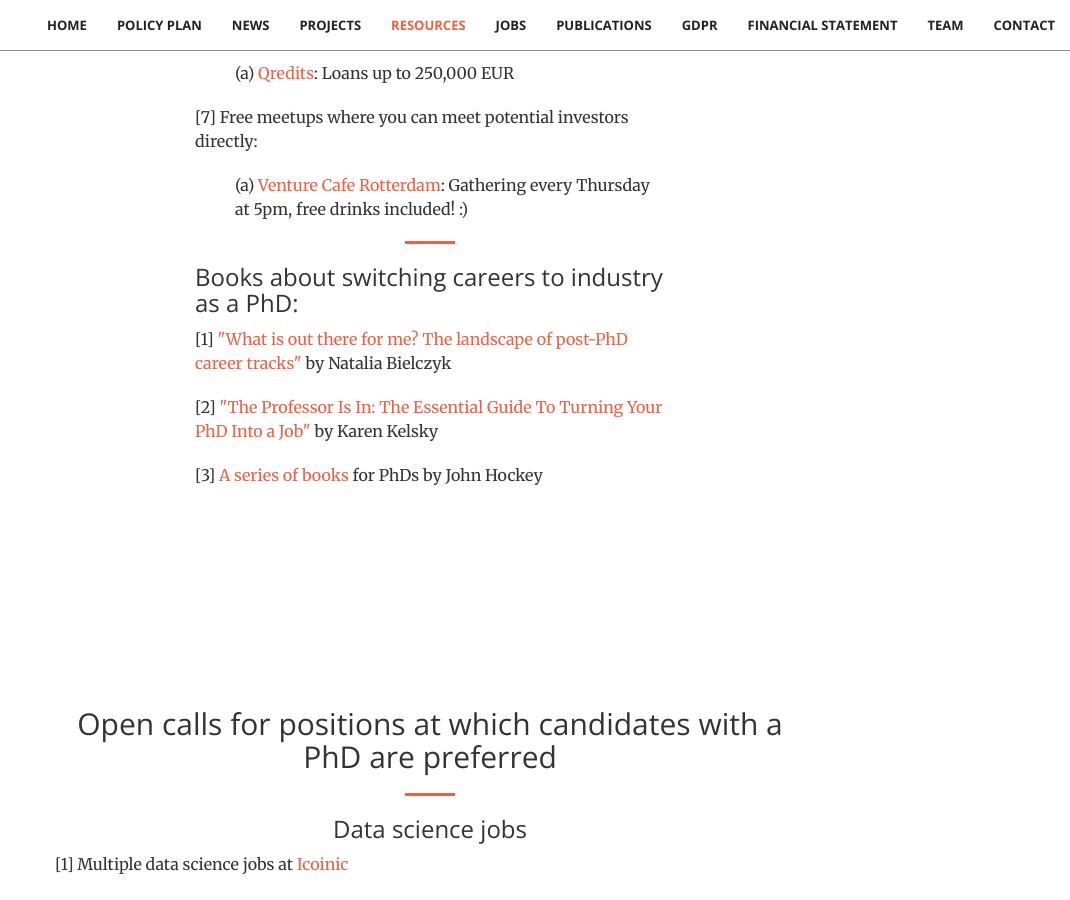
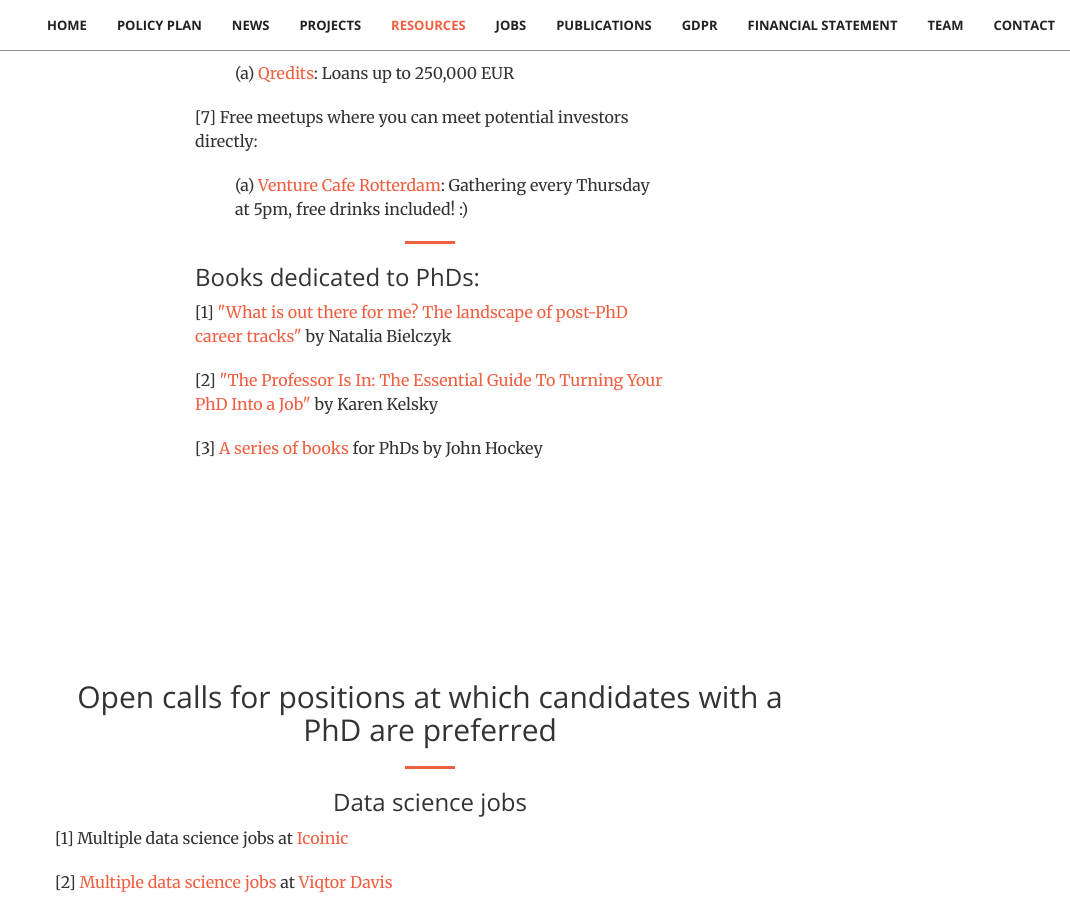
Before and after one commit to stichting-solaris/stichting-solaris.github.io, a Jekyll site: the page built from index.html, in a window 1280 px wide and 900 px high, scrolled down 17245 px. Shown: the whole window, without its empty margins (210-1280 px from the left). Built offline with Jekyll 4.4.1, drawn with Linux system fonts in a browser that asks for light colours.

Commit message:
Update resources.html

```diff
--- a/_includes/resources.html
+++ b/_includes/resources.html
@@ -210,7 +210,7 @@
                         Gathering every Thursday at 5pm, free drinks included! :)</p>
 <!-- Books): -->
                 <hr class="primary">
-                <h3 class="section-heading">Books about switching careers to industry as a PhD:</h3>
+                <h3 class="section-heading">Books dedicated to PhDs:</h3>
                 <p>[1] <a href="#whatisoutthere">"What is out there for me? The landscape of post-PhD
                     career tracks"</a> by Natalia Bielczyk</p>
 
```
